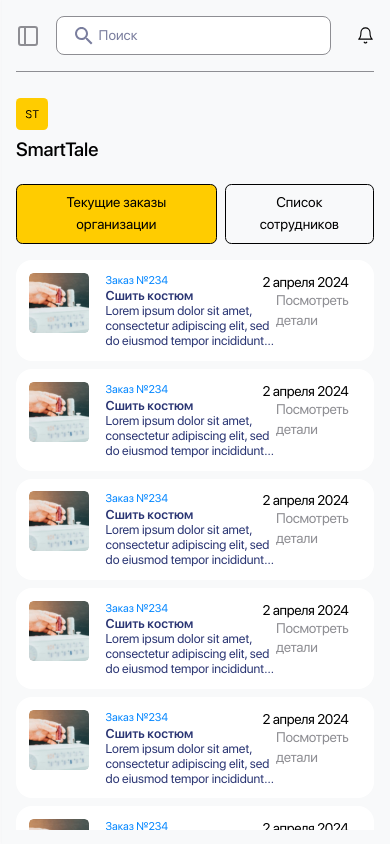
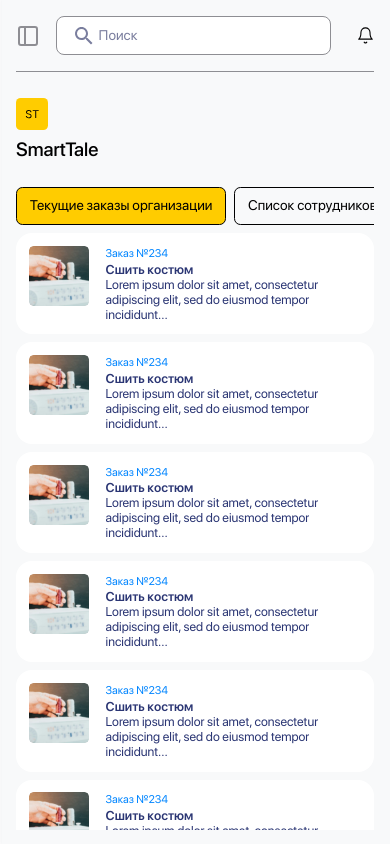
Before and after one commit to nurlanov0105/Smart-Tale, a Next.js app: page /dashboard/organization in a window 390 px wide. Built offline with nearby package versions, Linux system fonts and the light colour scheme.

Commit message:
added adaptive organization

```diff
--- a/src/entities/admin/employeesItem/ui/styles.module.scss
+++ b/src/entities/admin/employeesItem/ui/styles.module.scss
@@ -20,6 +20,24 @@
   &__bold{
 
   }
+}
 
 
+//Tablet Small
+
+@media (max-width: 700px) {
+  .item{
+    text-align: center;
+    grid-template-columns: 1fr 1fr 1fr;
+
+    :nth-child(2){
+      display: none;
+    }
+    :nth-child(5){
+      display: none;
+    }
+    &__text{
+      padding: 2rem 0;
+    }
+  }
 }
--- a/src/entities/general/orderItem/ui/styles.module.scss
+++ b/src/entities/general/orderItem/ui/styles.module.scss
@@ -37,13 +37,18 @@
    }
    &__text {
       color: $dark-blue;
+
+      max-height: 50px;
+      overflow: hidden;
    }
 
    &__detail {
       color: $dark-grey;
-      font-size: 14px;
+      font-size: 1.4rem;
       line-height: 1.42;
       letter-spacing: -0.28px;
+
+      min-width: 105px;
 
       @include transition;
 
@@ -64,3 +69,40 @@
       letter-spacing: -0.28px;
    }
 }
+
+
+//Tablet Small
+
+@media (max-width: 800px) {
+   .item{
+      &__text{
+         max-width: 300px;
+      }
+   }
+}
+
+//Mobile
+
+@media (max-width: 600px) {
+   .item{
+      &__text{
+         max-width: 200px;
+      }
+   }
+}
+
+// Mobile XS
+
+@media (max-width: 450px) {
+   .item{
+      &__text{
+         max-width: none;
+      }
+      &__date{
+         display: none;
+      }
+      &__detail{
+         display: none;
+      }
+   }
+}
--- a/src/entities/general/orderTableItem/ui/styles.module.scss
+++ b/src/entities/general/orderTableItem/ui/styles.module.scss
@@ -19,3 +19,9 @@
       letter-spacing: -0.28px;
    }
 }
+
+@media (max-width: 900px) {
+   .item{
+      grid-template-columns: repeat(3, 1fr);
+   }
+}
--- a/src/features/general/employeesList/ui/styles.module.scss
+++ b/src/features/general/employeesList/ui/styles.module.scss
@@ -22,3 +22,23 @@
 
   }
 }
+
+@media (max-width: 700px) {
+  .list{
+    &__top{
+      grid-template-columns: 1fr 1fr 1fr;
+
+      text-align: center;
+
+      :nth-child(2){
+        display: none;
+      }
+      :nth-child(5){
+        display: none;
+      }
+    }
+    &__item{
+      padding: 2rem 0;
+    }
+  }
+}
--- a/src/features/general/tabs/ui/styles.module.scss
+++ b/src/features/general/tabs/ui/styles.module.scss
@@ -32,3 +32,33 @@
     }
   }
 }
+
+// Mobile Small
+
+@media (max-width: 600px) {
+  .buttons{
+    width: 100%;
+
+    overflow-y: hidden;
+    overflow-x: auto;
+    white-space: nowrap;
+    scrollbar-width: none;
+    scroll-behavior: smooth;
+
+    button{
+      flex-shrink: 0;
+      &:hover{
+        transform: unset;
+      }
+    }
+  }
+
+}
+
+// Mobile XS
+
+@media (max-width: 420px) {
+  .button{
+    padding: 2rem 0;
+  }
+}
--- a/src/widgets/general/navbar/ui/Navbar.tsx
+++ b/src/widgets/general/navbar/ui/Navbar.tsx
@@ -25,6 +25,7 @@ const Navbar = () => {
    const navbarRef = useRef<HTMLDivElement>(null);
    const pathname = usePathname() as string;
    const categoryType = pathname.includes("/admin");
+
    useEffect(() => {
       if (navbarRef.current && MARKETPLACE.EQUIPMENT === pathname) {
          navbarRef.current.scrollTop = navbarRef.current.scrollHeight;
--- a/src/widgets/user/organization/ui/styles.module.scss
+++ b/src/widgets/user/organization/ui/styles.module.scss
@@ -5,3 +5,23 @@
     justify-content: space-between;
   }
 }
+
+
+
+//Tablet Small
+
+@media (max-width: 700px) {
+  .organization{
+    &__block{
+
+      margin: 2rem 0 1rem;
+      display: inline-flex;
+      flex-direction: column;
+      justify-content: normal;
+      row-gap: 1rem;
+
+      width: 100%;
+
+    }
+  }
+}
```
Also changed, not shown: src/features/user/orderTable/ui/styles.module.scss (+11 -0 lines), src/shared/ui/btnBordered/styles.scss (line endings or trailing spaces).
